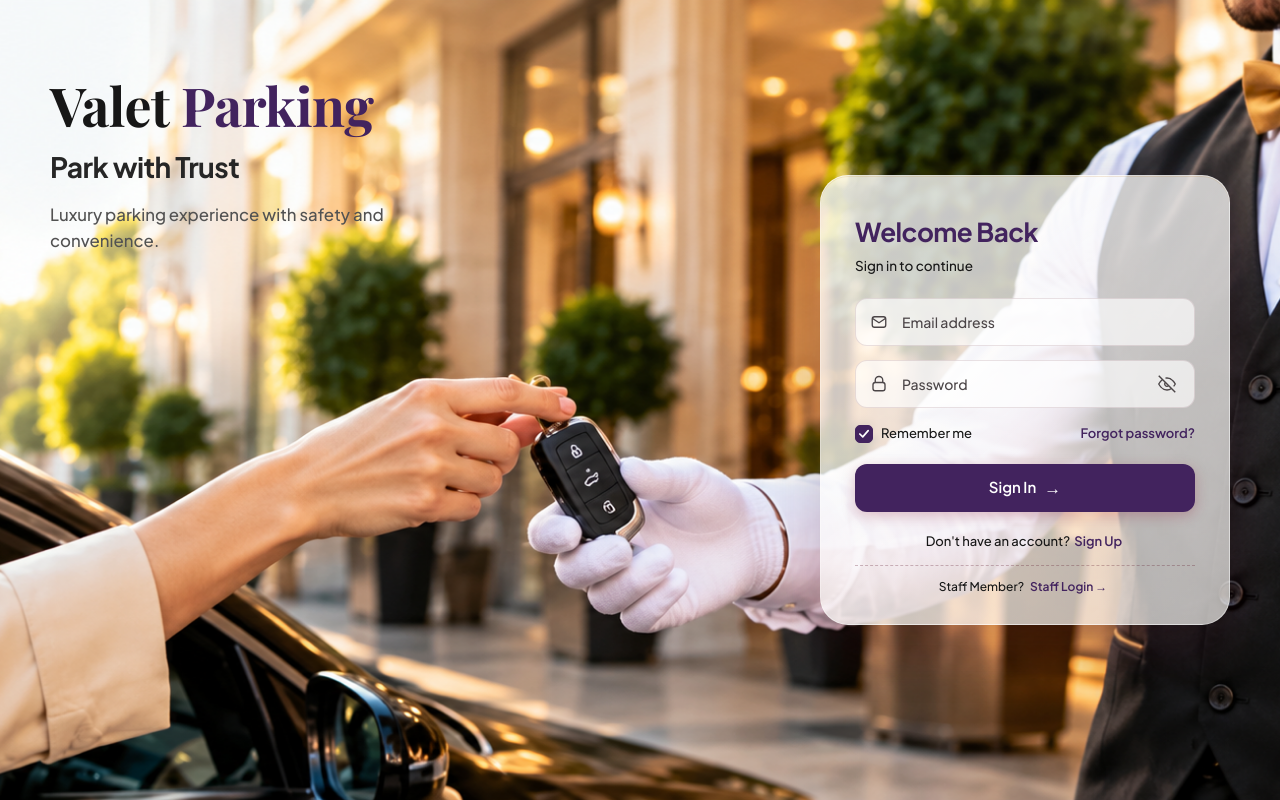
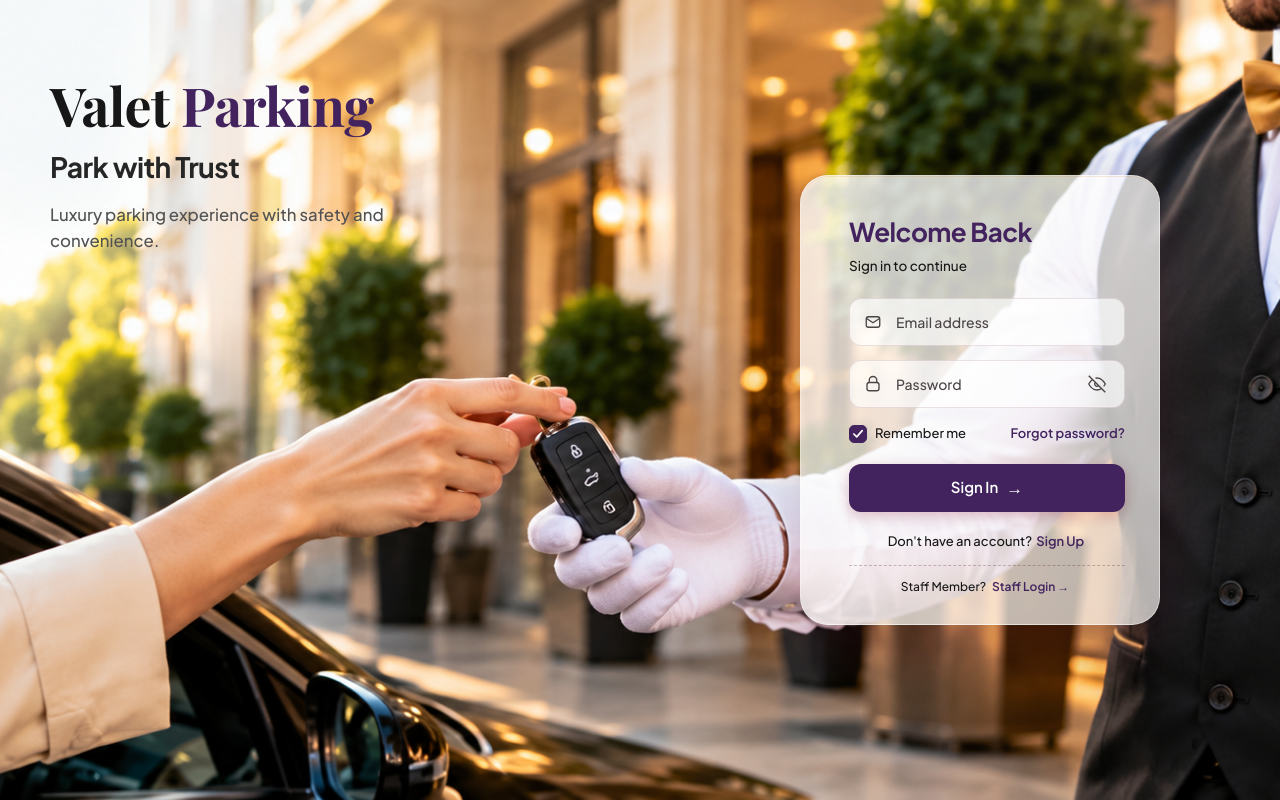
Before and after one commit to AniketSonar/Valet_Parking, a React (Vite) app in the folder frontend/: page /customer-login in a window 1280 px wide. Built offline with nearby package versions, Linux system fonts and the light colour scheme; no server answers; a web font is replaced by a local one.

Commit message:
Shift login box more left and text more right

```diff
--- a/frontend/src/App.css
+++ b/frontend/src/App.css
@@ -1999,7 +1999,7 @@ a { text-decoration: none; }
   display: flex;
   align-items: center;
   justify-content: center;
-  padding: 30px 80px 30px 10px;
+  padding: 30px 120px 30px 0px;
   position: relative;
 }
 
@@ -2015,7 +2015,7 @@ a { text-decoration: none; }
   backdrop-filter: blur(22px);
   -webkit-backdrop-filter: blur(22px);
   border-radius: 28px;
-  padding: 24px 26px 20px 36px;
+  padding: 24px 26px 20px 48px;
   box-shadow:
     0 4px 6px rgba(0, 0, 0, 0.03),
     0 24px 60px rgba(0, 0, 0, 0.12),
@@ -2684,7 +2684,7 @@ a { text-decoration: none; }
   display: flex !important;
   align-items: center !important;
   justify-content: center !important;
-  padding: 24px 44px 24px 20px !important;
+  padding: 24px 120px 24px 0px !important;
   position: relative !important;
 }
 
@@ -2863,7 +2863,7 @@ a { text-decoration: none; }
   display: flex !important;
   align-items: center !important;
   justify-content: center !important;
-  padding: 24px 50px 24px 20px !important;
+  padding: 24px 120px 24px 0px !important;
   position: relative !important;
 }
 
@@ -2879,8 +2879,7 @@ a { text-decoration: none; }
   backdrop-filter: blur(20px) !important;
   -webkit-backdrop-filter: blur(20px) !important;
   border-radius: 28px !important;
-  padding: 36px 34px 28px !important;
-  box-shadow: 0 20px 60px rgba(0, 0, 0, 0.18) !important;
+  padding: 36px 34px 28px 48px !important;
   border: 1px solid rgba(255, 255, 255, 0.8) !important;
   box-sizing: border-box !important;
 }
```
